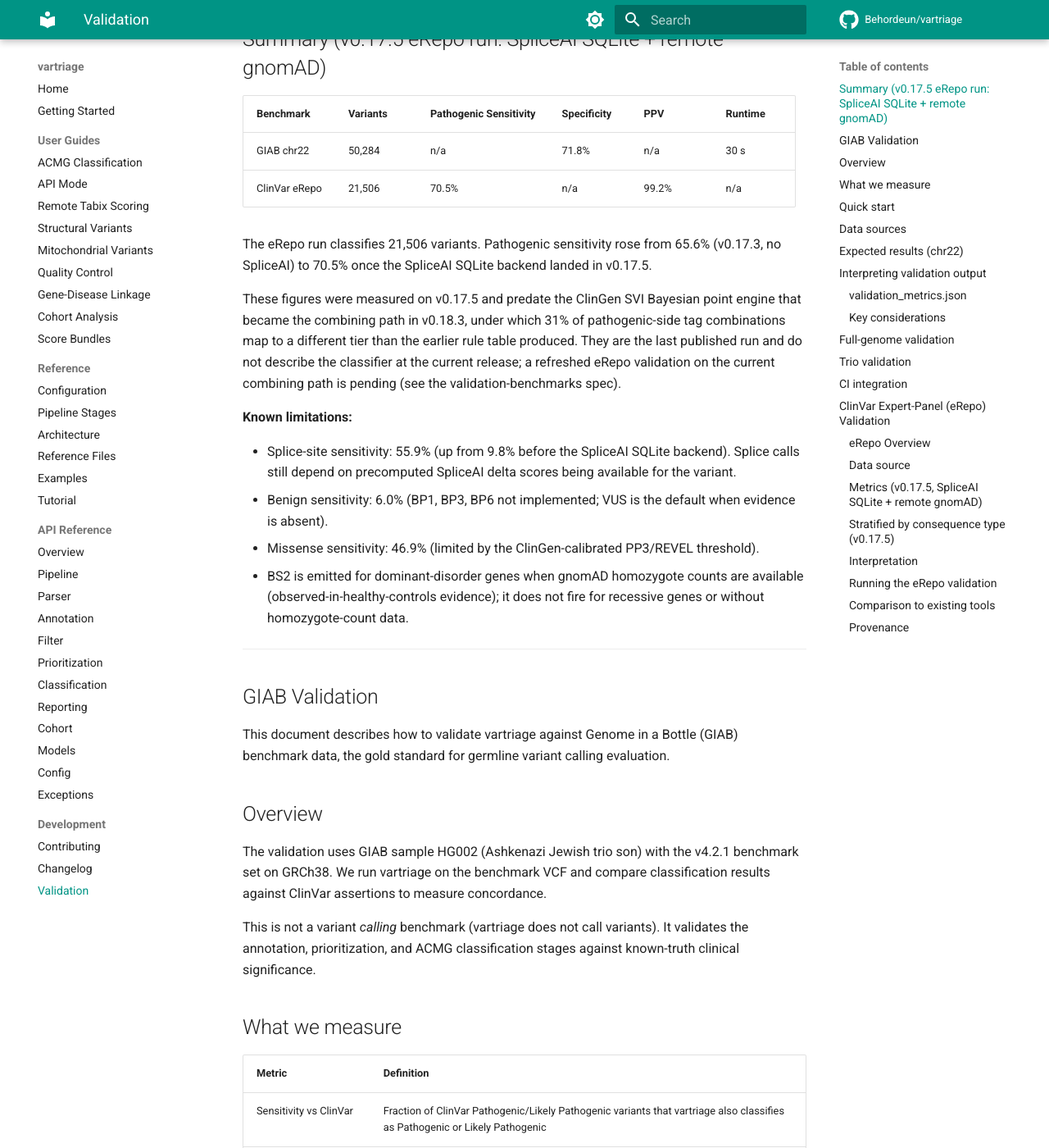
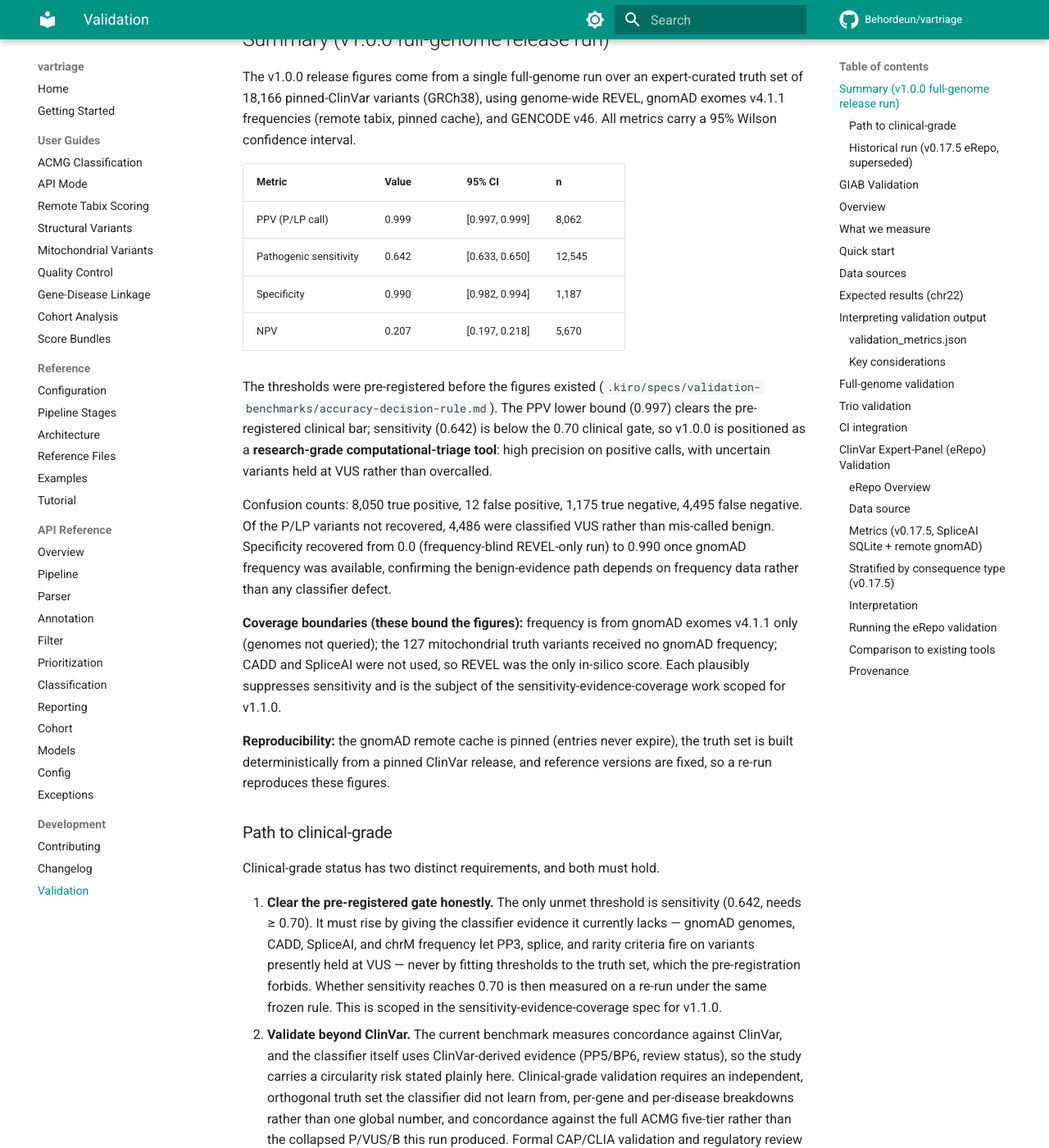
Before and after one commit to Behordeun/vartriage, an MkDocs documentation site: the page built from docs/validation.md, in a window 1280 px wide and 1400 px high, scrolled down 316 px. Shown: the whole window at 82% size. Built offline with MkDocs 1.6.1 and Material for MkDocs 9.7.7, drawn with Linux system fonts in a browser that asks for light colours; comment, search, counter and statistics services are not loaded; some of the changed text lies outside the part shown.

Commit message:
Release v1.0.0: full-genome validation figures and docs
Bump to v1.0.0 and record the full-genome accuracy validation across the documentation. The release ships as a research-grade computational-triage tool: PPV 0.999 (95% CI [0.997, 0.999], n=8,062) on the Pathogenic/Likely Pathogenic call, specificity 0.990, pathogenic sensitivity 0.642, each read against thresholds pre-registered before the figures existed. The PPV lower bound clears the pre-registered clinical bar; sensitivity below 0.70 keeps the release short of clinical-grade.

README, docs/validation.md, and the changelog carry the v1.0.0 figures with their confidence intervals, the coverage boundaries (gnomAD exomes only, 127 chrM variants without frequency, CADD and SpliceAI not used), the reproducibility basis, and the ClinVar-concordance circularity caveat. The earlier v0.17.5 eRepo figures are retained as clearly-marked history. docs/validation.md is the single source of truth for the release figures and the path to clinical-grade; a standalone validation_report.md was intentionally not kept, to avoid two files whose numbers can drift.

The sensitivity-evidence-coverage spec scopes the v1.1.0 work that can raise sensitivity honestly — gnomAD genomes, CADD, SpliceAI, and mitochondrial frequency — measured on a re-run under the unchanged pre-registered rule, with no threshold fitting against the truth set.

```diff
--- a/docs/validation.md
+++ b/docs/validation.md
@@ -5,23 +5,47 @@ This document describes how to validate vartriage against benchmark datasets. Tw
 1. **GIAB chr22** — genomic-scale validation measuring specificity and runtime characteristics
 2. **ClinVar eRepo** — expert-panel curated variants measuring pathogenic sensitivity and PPV
 
-## Summary (v0.17.5 eRepo run: SpliceAI SQLite + remote gnomAD)
+## Summary (v1.0.0 full-genome release run)
+
+The v1.0.0 release figures come from a single full-genome run over an expert-curated truth set of 18,166 pinned-ClinVar variants (GRCh38), using genome-wide REVEL, gnomAD exomes v4.1.1 frequencies (remote tabix, pinned cache), and GENCODE v46. All metrics carry a 95% Wilson confidence interval.
+
+| Metric | Value | 95% CI | n |
+| --- | --- | --- | --- |
+| PPV (P/LP call) | 0.999 | [0.997, 0.999] | 8,062 |
+| Pathogenic sensitivity | 0.642 | [0.633, 0.650] | 12,545 |
+| Specificity | 0.990 | [0.982, 0.994] | 1,187 |
+| NPV | 0.207 | [0.197, 0.218] | 5,670 |
+
+The thresholds were pre-registered before the figures existed (`.kiro/specs/validation-benchmarks/accuracy-decision-rule.md`). The PPV lower bound (0.997) clears the pre-registered clinical bar; sensitivity (0.642) is below the 0.70 clinical gate, so v1.0.0 is positioned as a **research-grade computational-triage tool**: high precision on positive calls, with uncertain variants held at VUS rather than overcalled.
+
+Confusion counts: 8,050 true positive, 12 false positive, 1,175 true negative, 4,495 false negative. Of the P/LP variants not recovered, 4,486 were classified VUS rather than mis-called benign. Specificity recovered from 0.0 (frequency-blind REVEL-only run) to 0.990 once gnomAD frequency was available, confirming the benign-evidence path depends on frequency data rather than any classifier defect.
+
+**Coverage boundaries (these bound the figures):** frequency is from gnomAD exomes v4.1.1 only (genomes not queried); the 127 mitochondrial truth variants received no gnomAD frequency; CADD and SpliceAI were not used, so REVEL was the only in-silico score. Each plausibly suppresses sensitivity and is the subject of the sensitivity-evidence-coverage work scoped for v1.1.0.
+
+**Reproducibility:** the gnomAD remote cache is pinned (entries never expire), the truth set is built deterministically from a pinned ClinVar release, and reference versions are fixed, so a re-run reproduces these figures.
+
+### Path to clinical-grade
+
+Clinical-grade status has two distinct requirements, and both must hold.
+
+1. **Clear the pre-registered gate honestly.** The only unmet threshold is sensitivity (0.642, needs ≥ 0.70). It must rise by giving the classifier evidence it currently lacks — gnomAD genomes, CADD, SpliceAI, and chrM frequency let PP3, splice, and rarity criteria fire on variants presently held at VUS — never by fitting thresholds to the truth set, which the pre-registration forbids. Whether sensitivity reaches 0.70 is then measured on a re-run under the same frozen rule. This is scoped in the sensitivity-evidence-coverage spec for v1.1.0.
+2. **Validate beyond ClinVar.** The current benchmark measures concordance against ClinVar, and the classifier itself uses ClinVar-derived evidence (PP5/BP6, review status), so the study carries a circularity risk stated plainly here. Clinical-grade validation requires an independent, orthogonal truth set the classifier did not learn from, per-gene and per-disease breakdowns rather than one global number, and concordance against the full ACMG five-tier rather than the collapsed P/VUS/B this run produced. Formal CAP/CLIA validation and regulatory review are a separate organizational track required before any diagnostic use. This is a later milestone.
+
+### Historical run (v0.17.5 eRepo, superseded)
+
+The earlier eRepo figures below predate both the ClinGen SVI Bayesian point engine (the combining path since v0.18.3) and the v1.0.0 full-genome benchmark. They are retained for history and do not describe the current release.
 
 | Benchmark     | Variants | Pathogenic Sensitivity | Specificity | PPV   | Runtime |
 | ------------- | -------- | ---------------------- | ----------- | ----- | ------- |
 | GIAB chr22    | 50,284   | n/a                    | 71.8%       | n/a   | 30 s    |
 | ClinVar eRepo | 21,506   | 70.5%                  | n/a          | 99.2% | n/a     |
 
-The eRepo run classifies 21,506 variants. Pathogenic sensitivity rose from 65.6% (v0.17.3, no SpliceAI) to 70.5% once the SpliceAI SQLite backend landed in v0.17.5.
-
-These figures were measured on v0.17.5 and predate the ClinGen SVI Bayesian point engine that became the combining path in v0.18.3, under which 31% of pathogenic-side tag combinations map to a different tier than the earlier rule table produced. They are the last published run and do not describe the classifier at the current release; a refreshed eRepo validation on the current combining path is pending (see the validation-benchmarks spec).
-
 **Known limitations:**
 
-- Splice-site sensitivity: 55.9% (up from 9.8% before the SpliceAI SQLite backend). Splice calls still depend on precomputed SpliceAI delta scores being available for the variant.
-- Benign sensitivity: 6.0% (BP1, BP3, BP6 not implemented; VUS is the default when evidence is absent).
-- Missense sensitivity: 46.9% (limited by the ClinGen-calibrated PP3/REVEL threshold).
-- BS2 is emitted for dominant-disorder genes when gnomAD homozygote counts are available (observed-in-healthy-controls evidence); it does not fire for recessive genes or without homozygote-count data.
+- Pathogenic sensitivity 0.642: uncertain P/LP variants are held at VUS rather than escalated, pending the additional in-silico and frequency evidence scoped for v1.1.0 (gnomAD genomes, CADD, SpliceAI, chrM frequency). Sensitivity must improve through added evidence, never by fitting thresholds to the truth set.
+- NPV 0.207: a non-pathogenic call is weak evidence of benignity, a consequence of the VUS-heavy behavior.
+- Validation is concordance against ClinVar, which also supplies some classifier evidence (PP5/BP6, review status); an independent, orthogonal truth set is required for clinical-grade validation.
+- BS2 is emitted for dominant-disorder genes when gnomAD homozygote counts are available; it does not fire for recessive genes or without homozygote-count data.
 
 ---
 
@@ -186,6 +210,8 @@ This runs on-demand rather than on every PR (too slow and too much data).
 
 ## ClinVar Expert-Panel (eRepo) Validation
 
+> **Historical (v0.17.5), superseded by the v1.0.0 full-genome run at the top of this document.** The figures in this section predate the ClinGen SVI Bayesian point engine (the combining path since v0.18.3) and the v1.0.0 benchmark. They are retained to document the eRepo methodology and the pre-point-engine behavior, and do not describe the current release.
+
 The eRepo validation uses ClinVar submissions from Expert Panels only (review status 3+ stars). These are the highest-confidence clinical variant interpretations available, representing consensus multi-lab assessments.
 
 ### eRepo Overview
--- a/pyproject.toml
+++ b/pyproject.toml
@@ -4,7 +4,7 @@ build-backend = "hatchling.build"
 
 [project]
 name = "vartriage"
-version = "0.19.0"
+version = "1.0.0"
 description = "A clinical-grade variant interpretation library: ACMG classification, annotation, structural and mitochondrial analysis, cohort statistics, prioritization, and multi-format reporting from VCF data"
 license = "MIT"
 requires-python = ">=3.10"
--- a/vartriage/__init__.py
+++ b/vartriage/__init__.py
@@ -89,7 +89,7 @@ try:
 
     __version__ = _get_version("vartriage")
 except Exception:
-    __version__ = "0.19.0"
+    __version__ = "1.0.0"
 
 __all__ = [
     # Pipeline orchestrator
```
Also changed, not shown: .kiro/specs/sensitivity-evidence-coverage/requirements.md (added, +47 -0 lines), .kiro/specs/validation-benchmarks/design.md (added, +146 -0 lines), .kiro/specs/validation-benchmarks/requirements.md (added, +108 -0 lines), .kiro/specs/validation-benchmarks/tasks.md (+1 -1 lines), README.md (+10 -8 lines), docs/changelog.md (+17 -1 lines), 3 other files.
